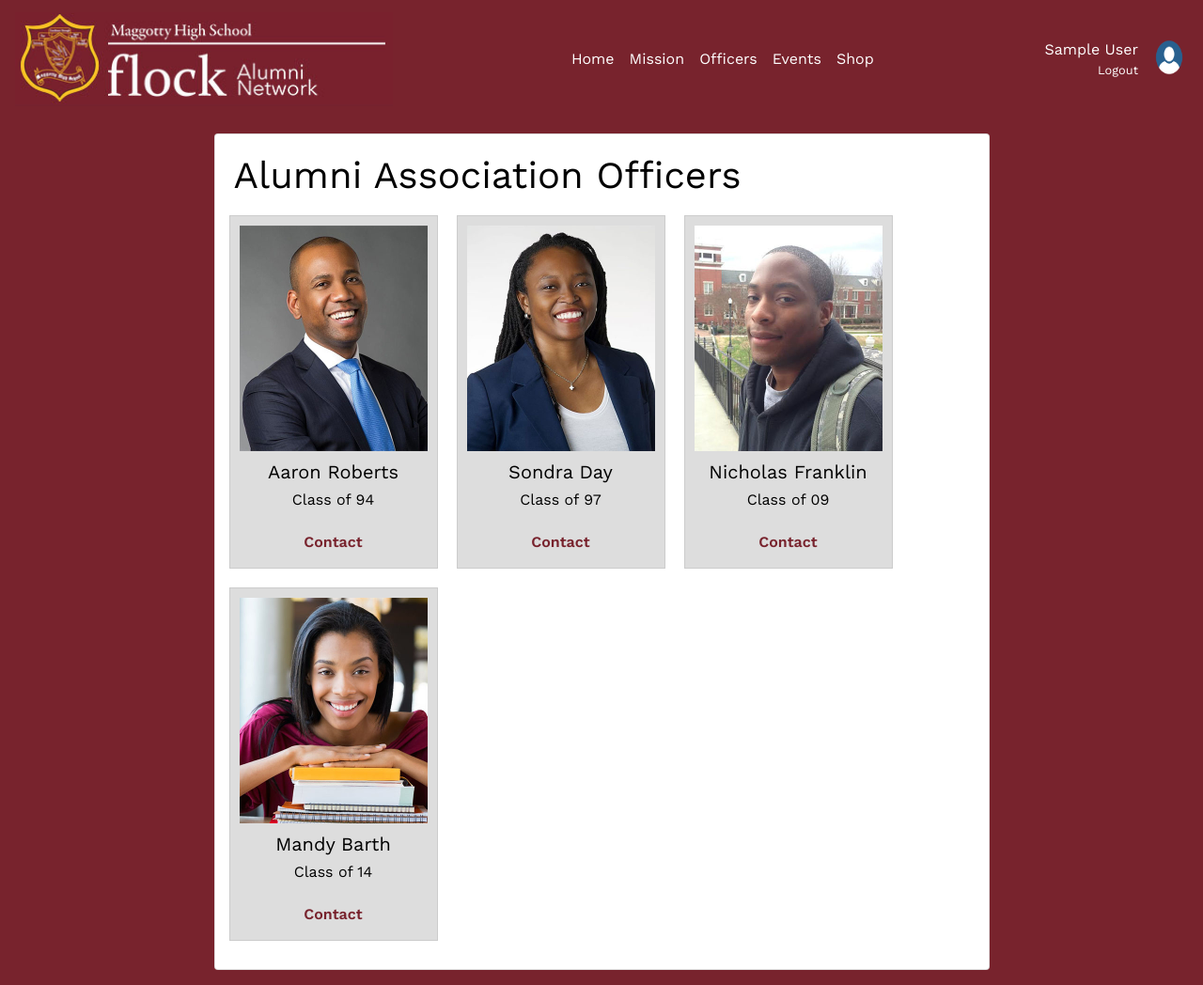
After one commit to Holychris56/FlockAlumniNetwork-, a PHP site: page /officers.php in a window 1280 px wide. The commit adds this page. Shown: the whole page at 94% size. Run offline with PHP 8.4, Linux system fonts and the light colour scheme; the visitor is signed in with stand-in values (Sample User, id 1); some libraries are stand-ins or nearby versions.

Commit message:
Added Mission and officers page
Added Mission, and officers page

```diff
--- a/source/inc/header.php
+++ b/source/inc/header.php
@@ -8,7 +8,7 @@
     <link rel="stylesheet" href="https://cdnjs.cloudflare.com/ajax/libs/font-awesome/5.14.0/css/all.min.css" integrity="sha512-1PKOgIY59xJ8Co8+NE6FZ+LOAZKjy+KY8iq0G4B3CyeY6wYHN3yt9PW0XpSriVlkMXe40PTKnXrLnZ9+fkDaog==" crossorigin="anonymous"/>
     <link rel="stylesheet" href="css/bootstrap.min.css">
     <link rel="stylesheet" href="css/style.css">
-    <title>Maggoty High School</title>
+    <title>Maggoty High School | Flock Alumni Network</title>
 </head>
 <body>
     <?php if (isset($_SESSION['user'])){
--- a/source/inc/menu.php
+++ b/source/inc/menu.php
@@ -10,8 +10,17 @@
   <!-- Navbar links -->
   <div class="collapse navbar-collapse" id="collapsibleNavbar">
       <ul class="navbar-nav mx-auto">
+        <!-- <li class="nav-item">
+          <a class="nav-link" href="index.php">Home</a>
+        </li> -->
         <li class="nav-item">
           <a class="nav-link" href="index.php">Home</a>
+        </li>
+        <li class="nav-item">
+          <a class="nav-link" href="mission.php">Mission</a>
+        </li>
+        <li class="nav-item">
+          <a class="nav-link" href="officers.php">Officers</a>
         </li>
         <li class="nav-item">
           <a class="nav-link" href="#">Events</a>
@@ -19,18 +28,19 @@
         <li class="nav-item">
           <a class="nav-link" href="#">Shop</a>
         </li>
-        <li class="nav-item">
+        <!-- <li class="nav-item">
           <a class="nav-link" href="profile.php">My Account</a>
-        </li>
+        </li> -->
       </ul>
       <ul class="navbar-nav">
         <li class="nav-item">
             <div class="d-flex">
                 <div class="left">
-                    <span><?= $user['name'] ?></span>
+                    <!-- <?= $user['name'] ?> -->
+                    <a class="nav-link text-right" href="profile.php" style="padding: 0 8px;"><?= $user['name'] ?></a>
                     <a class="small py-0 nav-link text-right" href="logout.php">Logout</a>
                 </div>
-                <img src="uploads/<?= $user['avatar'] ?>" class="img-round" style="width: 40px;" alt="">
+                <img src="uploads/<?= $user['avatar'] ?>" class="img-round" style="width: 40px; height:40px; margin-left:5px" alt="">
             </div>
         </li>
       </ul>
--- /dev/null
+++ b/source/officers.php
@@ -0,0 +1,129 @@
+<?php include_once('inc/header.php'); ?>
+<?php if (!isset($_SESSION['user'])){
+    header('Location: login.php');
+    exit;
+} ?>
+
+<style>
+    body {
+        background-color: #78232d;
+    }
+    .flex-container {
+    display: flex;
+    flex-wrap: wrap;
+    }
+
+    h1 {
+        color: #000;
+    }
+
+    h3 {
+        color: #000;
+        font-size:20px;
+        padding-top:10px;
+    }
+
+    h5 {
+        color: #000;
+        font-size: 16px;
+    }
+
+    .flex-container > div {
+    background-color: #ddd;
+    border: 1px solid #ccc;
+    margin: 10px;
+    padding: 10px;
+    font-size: 30px;
+    color: #333;
+    text-align: center;
+}
+
+.flex-container > div >img {
+    width:200px;
+}
+
+.flex-container > div >a {
+    font-size:16px;
+    font-weight:600;
+    color: #78232d;
+}
+
+</style>
+<div class="container" style="background-color: #78232d; color: #fff4e0">
+    <div class="row justify-content-center">
+        <div class="col-md-9">
+
+            <div class="card my-3">
+                <div class="card-body">
+                <h1>Alumni Association Officers</h1>
+                    <div class="row flex-container">
+                        <div><img src="images/male1.jpg">
+                        <h3>Aaron Roberts</h3>
+                        <h5>Class of 94</h5>
+                        <a href="#">Contact</a>
+                        </div>
+                        <div><img src="images/female1.jpg">
+                        <h3>Sondra Day</h3>
+                        <h5>Class of 97</h5>
+                        <a href="#">Contact</a>
+                    </div>
+                        <div><img src="images/male3.jpg">
+                        <h3>Nicholas Franklin</h3>
+                        <h5>Class of 09</h5>
+                        <a href="#">Contact</a></div>
+                        <div><img src="images/female2.jpg">
+                        <h3>Mandy Barth</h3>
+                        <h5>Class of 14</h5>
+                        <a href="#">Contact</a></div>
+
+
+                </div>
+            </div>
+
+        </div>
+    </div>
+</div>
+
+<?php include_once('inc/footer.php'); ?>
+<script charset="utf-8">
+    $(".comment-form").on('submit',(e)=>{
+        e.preventDefault();
+        form_data = $(e.target).serialize();
+        $this = $(e.target);
+        $.ajax({
+            url: 'server.php',
+            method: 'POST',
+            data: form_data,
+            success: (r)=>{
+                if (r == '-1') {
+                    alert('Something went wrong');
+                    return false;
+                }else{
+                    resp = JSON.parse(r);
+                    $("#post-"+resp.post).find('.comments').append(resp.html);
+                    $this.find('[name="comment"]').val('');
+                }
+            }
+        });
+    });
+
+    $(".dlt-post").on('click', (e)=>{
+        e.preventDefault();
+        id = $(e.target).data('id');
+        $.ajax({
+            url: 'server.php',
+            method: 'POST',
+            data: {
+                dlt_post: id
+            },
+            success: (r)=>{
+                if (r == '-1') {
+                    alert('Something went wrong');
+                    return false;
+                }else{
+                    $("#post-"+r).fadeOut();
+                }
+            }
+        });
+    });
+</script>
--- a/source/register.php
+++ b/source/register.php
@@ -34,10 +34,10 @@ body,html{
                             <input type="password" name="password" class="form-control" placeholder="Password" required>
                         </div>
                         <div class="form-group">
-                            <input type="text" name="location" class="form-control" placeholder="Location" required>
+                            <input type="text" name="location" class="form-control" placeholder="Location">
                         </div>
                         <div class="form-group">
-                            <input type="number" name="year" class="form-control" placeholder="Graduation year" required>
+                            <input type="number" name="year" class="form-control" placeholder="Graduation year">
                         </div>
                         <div class="form-group">
                             <input type="submit" class="font-weight-bold btn primary-bg btn-block" value="Signup" name="register">
```
Also changed, not shown: source/mission.php (added, +123 -0 lines), source/images/female1.jpg (added), source/images/female2.jpg (added), source/images/girls1.jpg (added), source/images/grad1.jpg (added), source/images/grad2.jpg (added), source/images/male1.jpg (added), source/images/male3.jpg (added), source/images/teacher1.jpg (added), source/logo-full.png (added), 2 other files.
